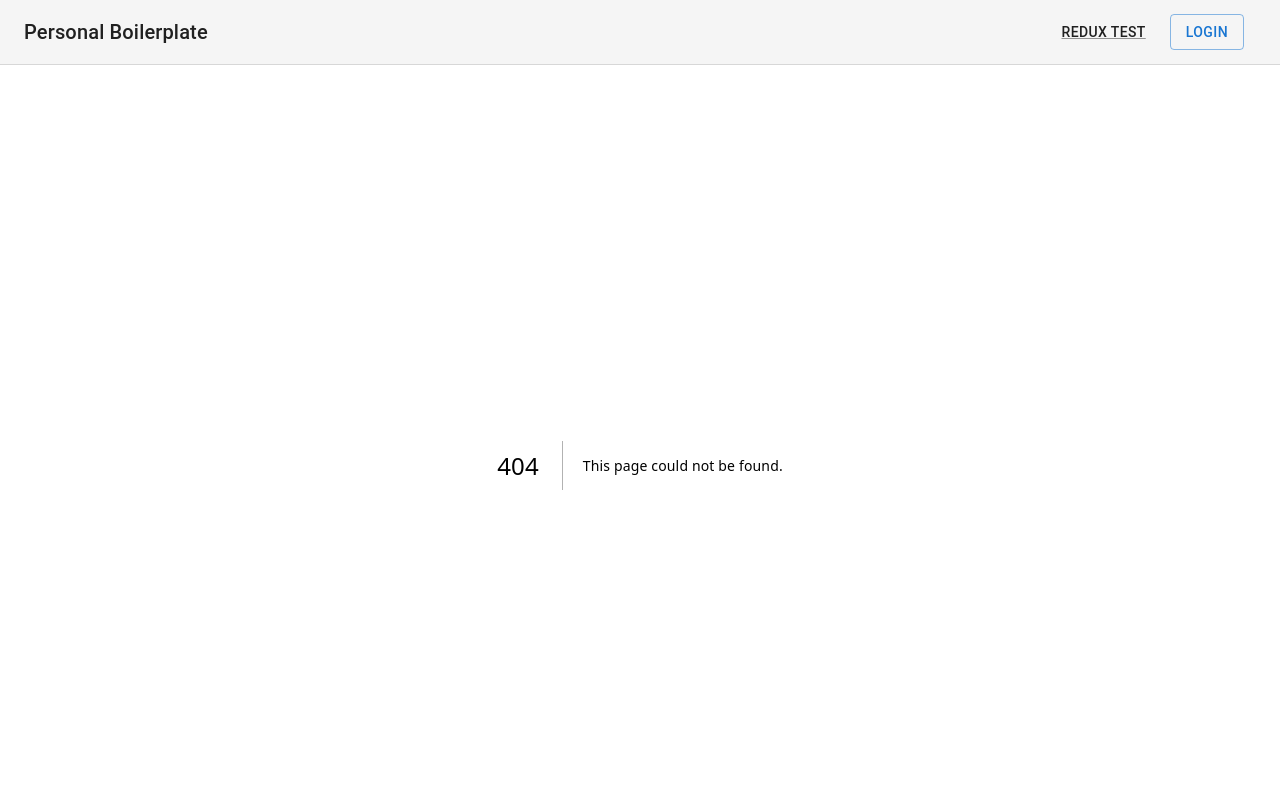
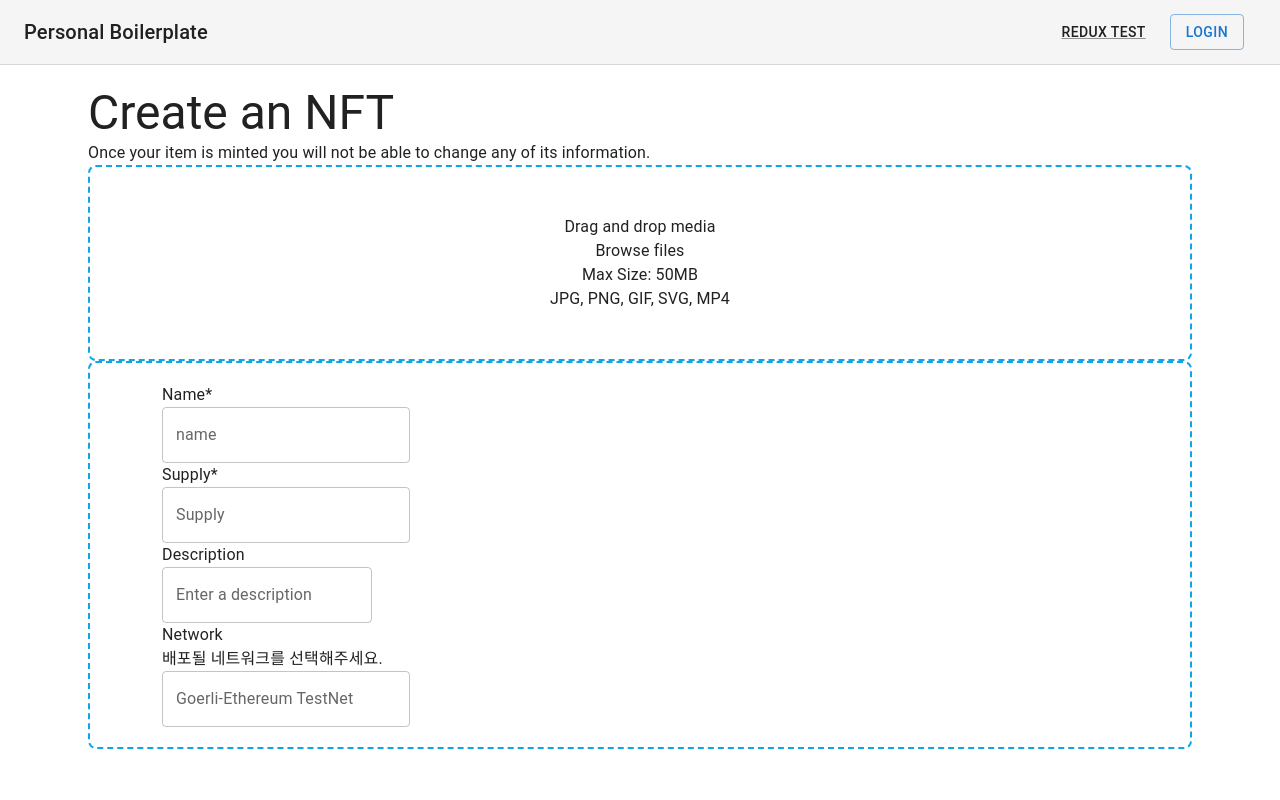
Before and after one commit to jh-cha/my-virtual-animal, a Next.js app: page /create in a window 1280 px wide. Before the commit this address had no page. Shown: the top 800 px of the page. Built offline with nearby package versions, Linux system fonts and the light colour scheme; what next-redux-wrapper would draw is missing.

Commit message:
feat: add create page

```diff
--- /dev/null
+++ b/src/app/create/page.tsx
@@ -0,0 +1,65 @@
+'use client';
+
+import { Box, Container, TextField, Typography } from '@mui/material';
+
+export default function Create() {
+  return (
+    <Container className={style.createContainer}>
+      <Container className={style.titleContaicer}>
+        <Typography variant="h3" component="h3">
+          Create an NFT
+        </Typography>
+        <Typography>Once your item is minted you will not be able to change any of its information.</Typography>
+      </Container>
+      <Container className={style.nftContainer}>
+        <Container className={style.imageUploadContainer}>
+          <Container className={style.imageUploadWrapper}>
+            <Typography className={style.imageUploadText}>Drag and drop media</Typography>
+            <Typography className={style.imageUploadText}>Browse files</Typography>
+            <Typography className={style.imageUploadText}>Max Size: 50MB</Typography>
+            <Typography className={style.imageUploadText}>JPG, PNG, GIF, SVG, MP4</Typography>
+          </Container>
+        </Container>
+        <Container className={style.inputFormContainer}>
+          <Container>
+            <Container className={style.inputNameContainer}>
+              <Typography>Name*</Typography>
+              <TextField id="outlined-basic" label="name" variant="outlined" />
+            </Container>
+            <Container className={style.inputSupplyContainer}>
+              <Typography>Supply*</Typography>
+              <TextField id="outlined-basic" label="Supply" variant="outlined" />
+            </Container>
+            <Container className={style.inputDescriptionContainer}>
+              <Typography>Description</Typography>
+              <TextField id="outlined-basic" label="Enter a description" variant="outlined" multiline maxRows={4} />
+            </Container>
+            <Container className={style.inputNetworkContainer}>
+              <Typography>Network</Typography>
+              <Typography>배포될 네트워크를 선택해주세요.</Typography>
+              <TextField id="outlined-basic" label="Goerli-Ethereum TestNet" variant="outlined" />
+            </Container>
+          </Container>
+        </Container>
+      </Container>
+    </Container>
+  );
+}
+
+const style = {
+  createContainer: 'flex flex-col p-5 my-0 mx-auto gap-5',
+
+  titleContaicer: 'w-full',
+
+  nftContainer: 'flex flex-row w-full gap-5',
+
+  imageUploadContainer: 'flex justify-items-center items-center w-1/2 border-dashed border-2 rounded-lg border-sky-500',
+  imageUploadWrapper: 'py-12',
+  imageUploadText: 'text-center',
+
+  inputFormContainer: 'flex p-5 gap-3 w-1/2 border-dashed border-2 rounded-lg border-sky-500',
+  inputNameContainer: 'w-full',
+  inputSupplyContainer: 'w-full',
+  inputDescriptionContainer: 'w-full',
+  inputNetworkContainer: 'w-full',
+};
--- a/src/app/globals.css
+++ b/src/app/globals.css
@@ -8,20 +8,6 @@
   --background-end-rgb: 255, 255, 255;
 }
 
-@media (prefers-color-scheme: dark) {
-  :root {
-    --foreground-rgb: 255, 255, 255;
-    --background-start-rgb: 0, 0, 0;
-    --background-end-rgb: 0, 0, 0;
-  }
-}
-
 body {
   color: rgb(var(--foreground-rgb));
-  background: linear-gradient(
-      to bottom,
-      transparent,
-      rgb(var(--background-end-rgb))
-    )
-    rgb(var(--background-start-rgb));
 }
```
